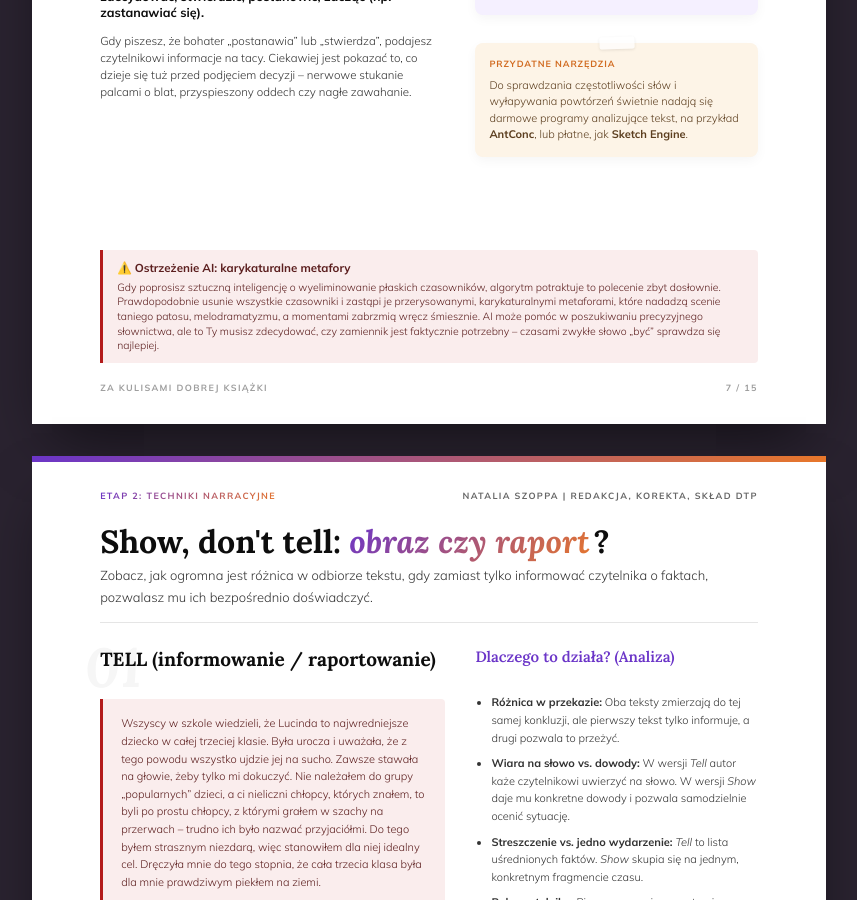
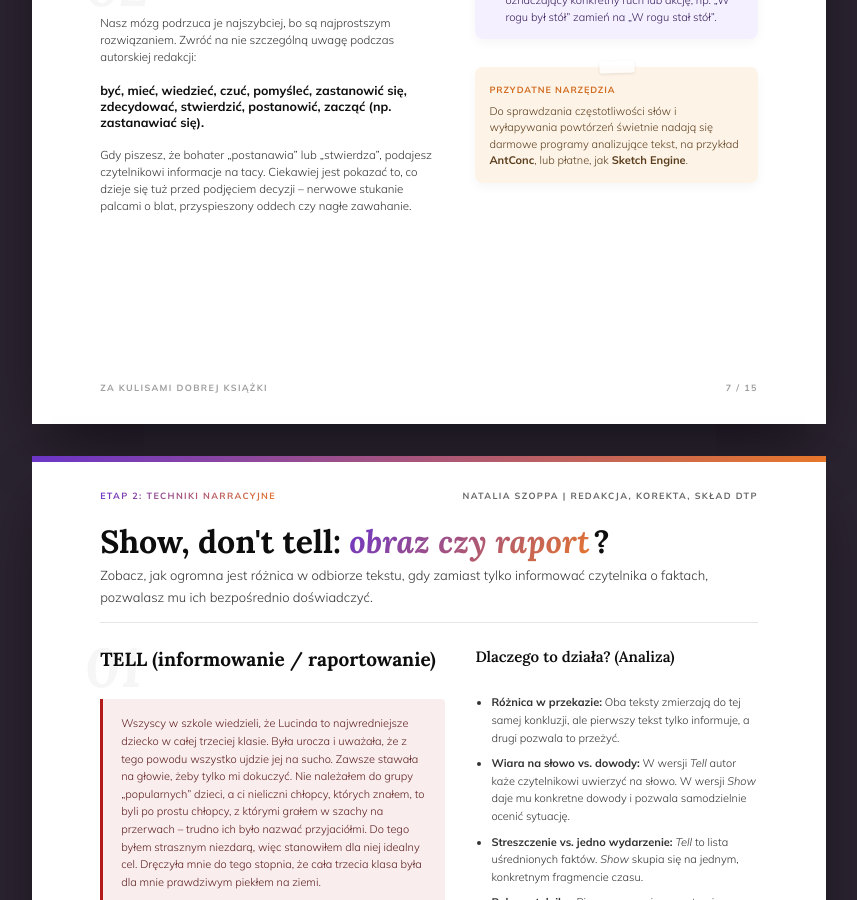
Before and after one commit to Bonnie00726/nataliaszoppa, a Jekyll site: the page arkusz językowy.html, which Jekyll copies as it is, in a window 1280 px wide and 900 px high, scrolled down 7662 px. Shown: the whole window, without its empty margins (211-1068 px from the left). Built offline with Jekyll 4.4.1, drawn with Linux system fonts in a browser that asks for light colours.

Commit message:
Update arkusz językowy.html

```diff
--- a/arkusz językowy.html
+++ b/arkusz językowy.html
@@ -468,7 +468,7 @@
 <section class="page" style="display: flex; flex-direction: column; height: 100%; min-height: 297mm;">
   <div class="runner top"><span class="grad-type">Etap 1: Mikrostruktura słowa</span><span>Natalia Szoppa | Redakcja, korekta, skład DTP</span></div>
 
-  <div class="section-opener" style="margin-bottom: 16px;">
+  <div class="section-opener">
     <h2 class="section-title">Czasowniki: <em class="grad-type">płaskie vs. dynamiczne</em></h2>
     <p class="body">Płaskie czasowniki nie są błędem. Problem polega na tym, że ich nadmiar zmienia tekst w suche sprawozdanie. Dobór odpowiednich słów to techniczny zabieg, który od razu ożywi Twoją opowieść.</p>
   </div>
@@ -478,28 +478,27 @@
     <!-- LEWA KOLUMNA -->
     <div class="q-main">
 
-      <div class="q-header-area" style="margin-bottom: 16px;"><span class="qnum-bg" style="top: -15px;">01</span><h3 class="qtitle">Zastępowanie płaskich czasowników w praktyce</h3></div>
-      <p style="font-size: 12px; margin-bottom: 12px; color: var(--ink-soft);">Zobacz, jak sama wymiana czasowników nadaje zdaniom dynamiki, choć sens sceny pozostaje ten sam:</p>
+      <div class="q-header-area" style="margin-bottom: 24px;"><span class="qnum-bg" style="top: -15px;">01</span><h3 class="qtitle">Zastępowanie płaskich czasowników w praktyce</h3></div>
+      <p style="font-size: 12px; margin-bottom: 16px; color: var(--ink-soft);">Zobacz, jak sama wymiana czasowników nadaje zdaniom dynamiki, choć sens sceny pozostaje ten sam:</p>
 
-      <!-- PRZYKŁAD 1 (Zmniejszone paddingi) -->
-      <div style="background: var(--paper-warm); padding: 10px 14px; border-radius: 4px; font-size: 11px; margin-bottom: 12px; line-height: 1.4;">
-        <div style="color: #c0392b; margin-bottom: 4px;"><strong>❌ SŁABO (płasko):</strong> Szedł bardzo szybko w stronę drzwi i był bardzo zły.</div>
-        <div style="color: #27ae60; margin-bottom: 6px;"><strong>⚡ MOCNO (dynamiczna leksyka):</strong> Dopadł do drzwi i szarpnął za klamkę, kipiąc ze wściekłości.</div>
+      <!-- PRZYKŁAD 1 -->
+      <div style="background: var(--paper-warm); padding: 14px 16px; border-radius: 4px; font-size: 11px; margin-bottom: 16px; line-height: 1.5;">
+        <div style="color: #c0392b; margin-bottom: 6px;"><strong>❌ SŁABO (płasko):</strong> Szedł bardzo szybko w stronę drzwi i był bardzo zły.</div>
+        <div style="color: #27ae60; margin-bottom: 8px;"><strong>⚡ MOCNO (dynamiczna leksyka):</strong> Dopadł do drzwi i szarpnął za klamkę, kipiąc ze wściekłości.</div>
         <div style="font-size: 10px; color: var(--ink-muted); font-style: italic;">(Zamiast pisać „szedł bardzo szybko”, wstawiamy konkretne działanie – „dopadł”. Zamiast po prostu „być złym”, bohater „kipi”).</div>
       </div>
 
-      <!-- PRZYKŁAD 2 (Zmniejszone paddingi, wyzerowany margines dolny, by oddać kontrolę nad światłem do nagłówka 02) -->
-      <div style="background: var(--paper-warm); padding: 10px 14px; border-radius: 4px; font-size: 11px; margin-bottom: 0; line-height: 1.4;">
-        <div style="color: #c0392b; margin-bottom: 4px;"><strong>❌ SŁABO (płasko):</strong> Stwierdził, że się boi, więc zdecydował się uciec.</div>
-        <div style="color: #27ae60; margin-bottom: 6px;"><strong>⚡ MOCNO (dynamiczna leksyka):</strong> Przeszył go strach, więc rzucił się do ucieczki.</div>
+      <!-- PRZYKŁAD 2 - dodany duży margines dolny, by dać światło nagłówkowi 02 -->
+      <div style="background: var(--paper-warm); padding: 14px 16px; border-radius: 4px; font-size: 11px; margin-bottom: 48px; line-height: 1.5;">
+        <div style="color: #c0392b; margin-bottom: 6px;"><strong>❌ SŁABO (płasko):</strong> Stwierdził, że się boi, więc zdecydował się uciec.</div>
+        <div style="color: #27ae60; margin-bottom: 8px;"><strong>⚡ MOCNO (dynamiczna leksyka):</strong> Przeszył go strach, więc rzucił się do ucieczki.</div>
         <div style="font-size: 10px; color: var(--ink-muted); font-style: italic;">(Pozbywamy się suchej relacji „stwierdził / zdecydował”. Zastępujemy ją fizycznym odczuciem „przeszył” i wyraźnym ruchem „rzucił się”).</div>
       </div>
 
-      <!-- ZMIANA: Dodano margin-top: 32px by wymusić duże światło! -->
-      <div class="q-header-area" style="margin-top: 32px; margin-bottom: 12px;"><span class="qnum-bg" style="top: -15px;">02</span><h3 class="qtitle">Lista słów, na które warto uważać</h3></div>
-      <p style="font-size: 11.5px; line-height: 1.5; color: var(--ink-soft); margin-bottom: 10px;">Nasz mózg podrzuca je najszybciej, bo są najprostszym rozwiązaniem. Zwróć na nie szczególną uwagę podczas autorskiej redakcji:</p>
+      <div class="q-header-area" style="margin-bottom: 24px;"><span class="qnum-bg" style="top: -15px;">02</span><h3 class="qtitle">Lista słów, na które warto uważać</h3></div>
+      <p style="font-size: 11.5px; line-height: 1.5; color: var(--ink-soft); margin-bottom: 16px;">Nasz mózg podrzuca je najszybciej, bo są najprostszym rozwiązaniem. Zwróć na nie szczególną uwagę podczas autorskiej redakcji:</p>
 
-      <div style="font-size: 12.5px; margin-bottom: 12px; color: var(--ink); font-weight: 700;">
+      <div style="font-size: 12.5px; margin-bottom: 16px; color: var(--ink); font-weight: 700;">
         być, mieć, wiedzieć, czuć, pomyśleć, zastanowić się, zdecydować, stwierdzić, postanowić, zacząć (np. zastanawiać się).
       </div>
 
@@ -507,41 +506,35 @@
 
     </div>
 
-    <!-- PRAWA KOLUMNA (SIDEBAR - zmniejszono paddingi i marginesy boksów) -->
+    <!-- PRAWA KOLUMNA (SIDEBAR) -->
     <div class="q-sidebar" style="padding-top: 0;">
 
-      <div class="box box-blue" style="padding: 14px; margin-bottom: 12px;">
+      <div class="box box-blue">
         <span class="box-title">Show, Don't Tell a dobór słów</span>
         Autorzy często mylą pracę nad słownictwem z zasadą <em>Show, Don’t Tell</em>. To dwie różne rzeczy.
-        <ul style="padding-left: 16px; margin-top: 6px; margin-bottom: 0; font-size: 11px;">
-          <li style="margin-bottom: 4px;"><strong>Show, Don't Tell</strong> służy do pokazywania emocji, sprawdza się w kluczowych scenach, anagażuje zmysły czytelnika, dzięki tej technice czytelnik może nawiązać więź z Twoją postacią.</li>
+        <ul style="padding-left: 16px; margin-top: 8px; margin-bottom: 0; font-size: 11px;">
+          <li style="margin-bottom: 6px;"><strong>Show, Don't Tell</strong> służy do pokazywania emocji, sprawdza się w kluczowych scenach, anagażuje zmysły czytelnika, dzięki tej technice czytelnik może nawiązać więź z Twoją postacią.</li>
           <li><strong>Praca nad czasownikami</strong> to nic innego jak techniczne podejście do słownictwa – po prostu szukasz precyzyjniejszych wyrazów.</li>
         </ul>
       </div>
 
-      <div class="box box-purple" style="padding: 14px; margin-bottom: 12px;">
+      <div class="box box-purple">
         <span class="box-title">Jak to zrobić w praktyce?</span>
         Praca nad słownictwem jest dość prosta, choć szukanie synonimów, może nastręczyć problemów. Pamiętaj jednak, że szukanie synonimów na siłę może nie przysłużyć się Twojemu tekstowi.
-        <ol style="padding-left: 16px; margin-top: 6px; margin-bottom: 0; font-size: 11px;">
-          <li style="margin-bottom: 4px;">Wciśnij <strong>Ctrl + F</strong> w swoim edytorze tekstu.</li>
-          <li style="margin-bottom: 4px;">Wyszukaj najpopularniejsze formy czasownika np. <em>„być”</em> (był, była, byli, było) lub <em>„poczuć”</em>.</li>
-          <li style="margin-bottom: 4px;">Przy każdym z nich zastanów się: „Co dokładnie robi tu postać?”.</li>
+        <ol style="padding-left: 16px; margin-top: 8px; margin-bottom: 0; font-size: 11px;">
+          <li style="margin-bottom: 6px;">Wciśnij <strong>Ctrl + F</strong> w swoim edytorze tekstu.</li>
+          <li style="margin-bottom: 6px;">Wyszukaj najpopularniejsze formy czasownika np. <em>„być”</em> (był, była, byli, było) lub <em>„poczuć”</em>.</li>
+          <li style="margin-bottom: 6px;">Przy każdym z nich zastanów się: „Co dokładnie robi tu postać?”.</li>
           <li>Zamień statyczny opis na czasownik oznaczający konkretny ruch lub akcję, np. „W rogu był stół” zamień na „W rogu stał stół”.</li>
         </ol>
       </div>
 
-      <div class="box box-orange" style="padding: 14px; margin-bottom: 0;">
+      <div class="box box-orange">
         <span class="box-title">Przydatne narzędzia</span>
         Do sprawdzania częstotliwości słów i wyłapywania powtórzeń świetnie nadają się darmowe programy analizujące tekst, na przykład <strong>AntConc</strong>, lub płatne, jak <strong>Sketch Engine</strong>.
       </div>
 
     </div>
-  </div>
-
-  <!-- ZMIANA: Skondensowano marginesy, paddingi i font w ramce ostrzegawczej -->
-  <div style="background: #FAEDED; border-left: 3px solid #B31B1B; padding: 10px 14px; border-radius: 0 4px 4px 0; font-size: 10.5px; color: #5c1f1f; line-height: 1.4; margin-top: 12px; flex: none;">
-    <strong style="display: block; font-size: 11.5px; margin-bottom: 4px;">⚠️ Ostrzeżenie AI: karykaturalne metafory</strong>
-    Gdy poprosisz sztuczną inteligencję o wyeliminowanie płaskich czasowników, algorytm potraktuje to polecenie zbyt dosłownie. Prawdopodobnie usunie wszystkie czasowniki i zastąpi je przerysowanymi, karykaturalnymi metaforami, które nadadzą scenie taniego patosu, melodramatyzmu, a momentami zabrzmią wręcz śmiesznie. AI może pomóc w poszukiwaniu precyzyjnego słownictwa, ale to Ty musisz zdecydować, czy zamiennik jest faktycznie potrzebny – czasami zwykłe słowo „być” sprawdza się najlepiej.
   </div>
 
   <div class="runner bottom"><span>ZA KULISAMI DOBREJ KSIĄŻKI</span><span>7 / 15</span></div>
@@ -579,9 +572,10 @@
     <!-- PRAWA KOLUMNA (SIDEBAR - Analiza na czysto, bez karteczek) -->
     <div class="q-sidebar" style="padding-top: 0;">
 
-      <!-- Sekcja 1: Analiza -->
-      <h4 style="font-family: var(--serif); color: var(--grad-start); font-size: 15px; margin-bottom: 12px; margin-top: 0;">Dlaczego to działa? (Analiza)</h4>
-      <ul style="font-size: 11px; line-height: 1.6; color: var(--ink-soft); padding-left: 16px; margin-bottom: 24px;">
+      <!-- Sekcja 1: Analiza (Nagłówek na czarno) -->
+      <h4 style="font-family: var(--serif); color: var(--ink); font-size: 15px; margin-bottom: 12px; margin-top: 0;">Dlaczego to działa? (Analiza)</h4>
+      <!-- Usunięto margin-bottom: 24px z listy, by podciągnąć drugi blok tekstu -->
+      <ul style="font-size: 11px; line-height: 1.6; color: var(--ink-soft); padding-left: 16px; margin-bottom: 16px;">
         <li style="margin-bottom: 8px;"><strong>Różnica w przekazie:</strong> Oba teksty zmierzają do tej samej konkluzji, ale pierwszy tekst tylko informuje, a drugi pozwala to przeżyć.</li>
         <li style="margin-bottom: 8px;"><strong>Wiara na słowo vs. dowody:</strong> W wersji <em>Tell</em> autor każe czytelnikowi uwierzyć na słowo. W wersji <em>Show</em> daje mu konkretne dowody i pozwala samodzielnie ocenić sytuację.</li>
         <li style="margin-bottom: 8px;"><strong>Streszczenie vs. jedno wydarzenie:</strong> <em>Tell</em> to lista uśrednionych faktów. <em>Show</em> skupia się na jednym, konkretnym fragmencie czasu.</li>
@@ -589,9 +583,7 @@
         <li><strong>Brak potrzeby nazywania:</strong> W tekście SHOW nie trzeba pisać wprost <em>„Nie miałem przyjaciół”</em> ani <em>„Była okrutna”</em>. Pozwól czytelnikowi samemu wyciągnąć wnioski.</li>
       </ul>
 
-      <hr style="border: 0; border-top: 1px solid var(--paper-mid); margin-bottom: 24px;">
-
-      <!-- Sekcja 2: TELL też jest ważne -->
+      <!-- Sekcja 2: TELL też jest ważne (Podciągnięta do góry) -->
       <h4 style="font-family: var(--serif); color: var(--ink); font-size: 14px; margin-bottom: 12px; margin-top: 0; text-transform: uppercase; letter-spacing: 0.05em;">TELL też jest bardzo ważne!</h4>
       <div style="font-size: 11px; line-height: 1.6; color: var(--ink-soft);">
         <p style="margin-bottom: 8px;"><strong>Nie każdą scenę należy rozpisywać na detale!</strong></p>
@@ -604,7 +596,6 @@
   </div>
   <div class="runner bottom"><span>ZA KULISAMI DOBREJ KSIĄŻKI</span><span>8 / 15</span></div>
 </section>
-
 <!-- STRONA 5: RYTM I GARY PROVOST -->
 <section class="page">
   <div class="runner top"><span class="grad-type">Etap 2: Rytm zdań</span><span>Natalia Szoppa | Redakcja, korekta, skład DTP</span></div>
```
